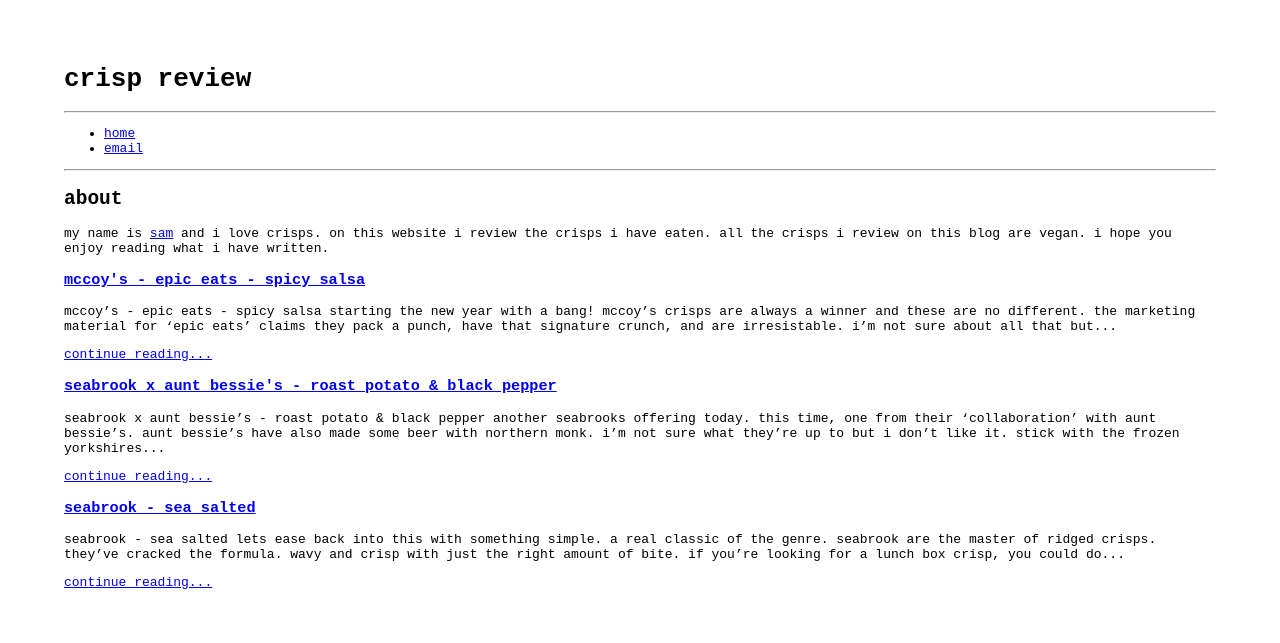
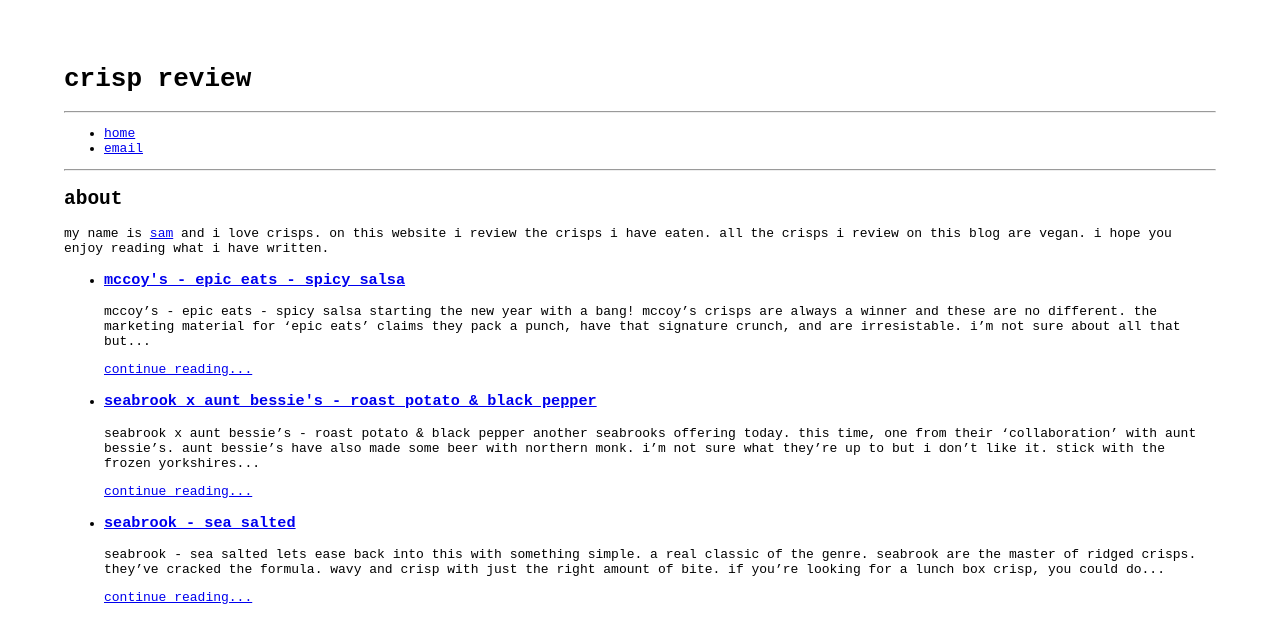
Before and after one commit to crispreview/crispreview.github.io, a Jekyll site: the page built from index.md, in a window 1280 px wide. Shown: the top 643 px of the page. Built offline with Jekyll 4.4.1, drawn with Linux system fonts in a browser that asks for light colours.

Commit message:
Add files via upload

```diff
--- a/_layouts/default.html
+++ b/_layouts/default.html
@@ -22,10 +22,12 @@
     {{ content }}</p>
 
     {% for post in site.posts %}
-    <h3><a href="{{ post.url }}">{{ post.title }}</a></h3>
-      <p>{{ post.content | strip_html | truncatewords: 50 }}</p>
-            <p><a href="{{ post.url }}">Continue reading...</a></p>
-        {% endfor %}
+    <p><ul>
+	<li><h3><a href="{{ post.url }}">{{ post.title }}</a></h3>
+      		<p>{{ post.content | strip_html | truncatewords: 50 }}</p>
+            		<p><a href="{{ post.url }}">Continue reading...</a></p></li>
+    </ul></p>
+    {% endfor %}
 	<div class="pagination">
   {% if paginator.previous_page %}
     <a href="{{ paginator.previous_page_path }}" class="previous">
--- a/_posts/2023-12-19-seabrooks-sea-salted.markdown
+++ b/_posts/2023-12-19-seabrooks-sea-salted.markdown
@@ -11,4 +11,4 @@
 
 A solid 8/10.
 
-Next up... something more exciting.
+Up next, something more exciting.
--- a/_posts/2024-01-01-mccoys-epic-eats-spicy-salsa.markdown
+++ b/_posts/2024-01-01-mccoys-epic-eats-spicy-salsa.markdown
@@ -7,9 +7,9 @@
 
 Starting the new year with a bang! McCoy's crisps are always a winner and these are no different. The marketing material for 'Epic Eats' claims they pack a punch, have that signature crunch, and are irresistable. I'm not sure about all that but these are a good crisp.
 
-They're the standard McCoy's crisp. They're ridged with a good crunch. They've got a liberal sprinkling of flavour. They taste pretty nice. And they do that thing where they leave some flavouring behind on your fingers and then you lick it off and you can't decide wheter it's great or you hate yourself.
+They're the standard McCoy's crisp. They're ridged with a good crunch. They've got a liberal sprinkling of flavour. They taste pretty nice. And they do that thing where they leave some flavouring behind on your fingers and then you lick it off and then you can't decide whether it's great or whether you hate yourself.
 
-A slightly spicy, tomato foward flavour with a good level of acidity. I think the acidity come from the apple juice powder. I don't think I've ever had crisps with apple juice as an ingredient before.
+A slightly spicy, tomato foward flavour with a good level of acidity. The acidity probably come from the apple juice powder. I don't think I've ever had crisps with apple juice as an ingredient before.
 
 <img style="max-height:50vh" src="/assets/images/meess.jpg" alt="McCoy's - Epic Eats - Spicy Salsa Packet"/>
 
```
Also changed, not shown: Gemfile (+4 -9 lines), Gemfile.lock, 9 other files.
